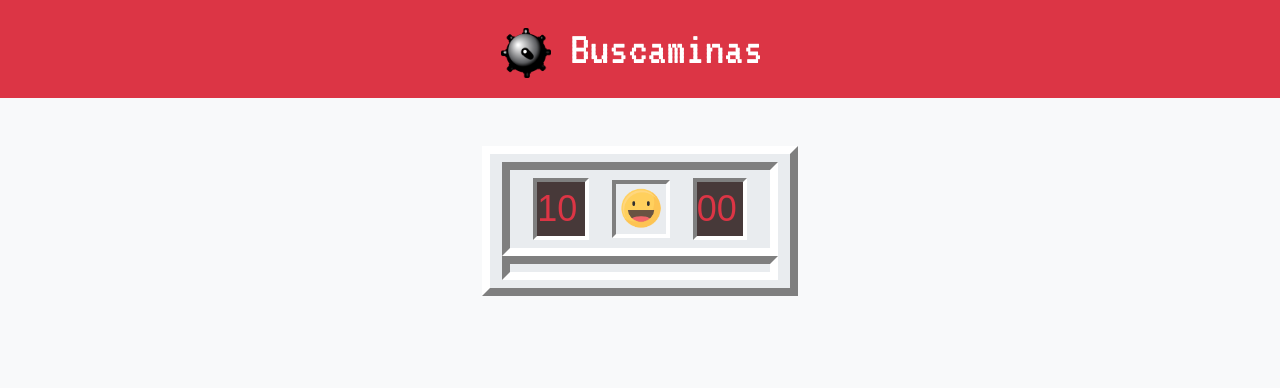
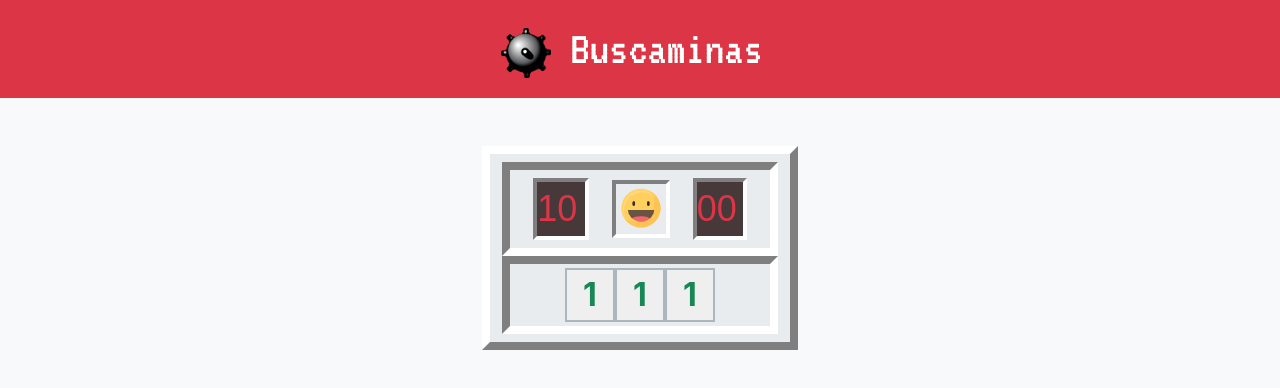
Before and after one commit to pgomezarnalVIU/masterclassReact, a React (Create React App) app in the folder buscaminas/: page / in a window 1280 px wide. Shown: the top 388 px of the page. Built offline with nearby package versions, Linux system fonts and the light colour scheme; a web font is replaced by a local one.

Commit message:
Celda Component

```diff
--- a/buscaminas/src/App.js
+++ b/buscaminas/src/App.js
@@ -1,4 +1,5 @@
 import './App.css';
+import Celda from './Celda';
 
 function App() {
   return (
@@ -23,7 +24,11 @@ function App() {
       {/*FIN MARCADOR*/}
       {/*CELDAS*/}
       <div className="row borderInside bg-body-secondary text-center justify-content-center">
-        <div className="col my-1 p-0"></div>
+        <div className="col my-1 p-0">
+            <Celda/>
+            <Celda/>
+            <Celda/>
+        </div>
       </div>
       {/*FIN CELDAS*/}
     </div>
--- /dev/null
+++ b/buscaminas/src/Celda.js
@@ -0,0 +1,8 @@
+function Celda() {
+    return (
+        <>
+            <button className="border border-2 border-dark-subtle fs-2 fw-bold text-success" style={{minWidth:50,minHeight:50}}>1</button>
+        </>
+    )
+}
+export default Celda;
```
